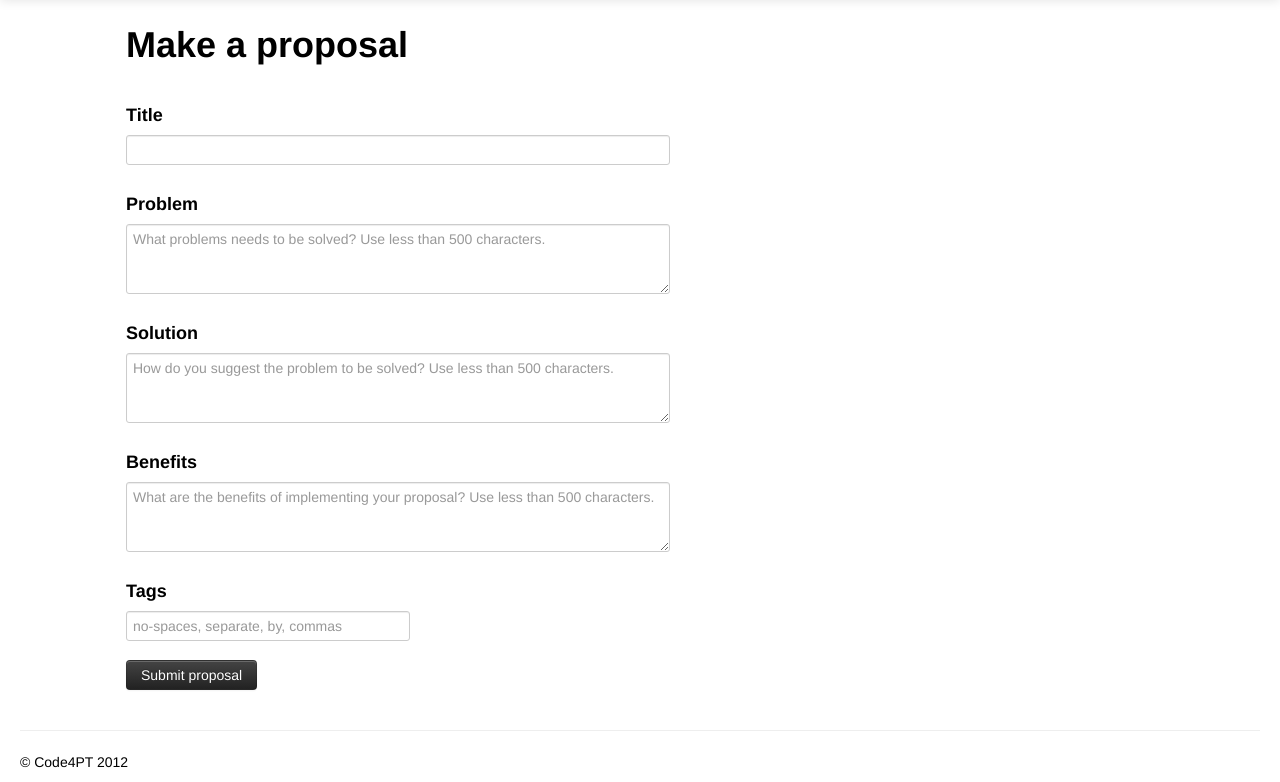
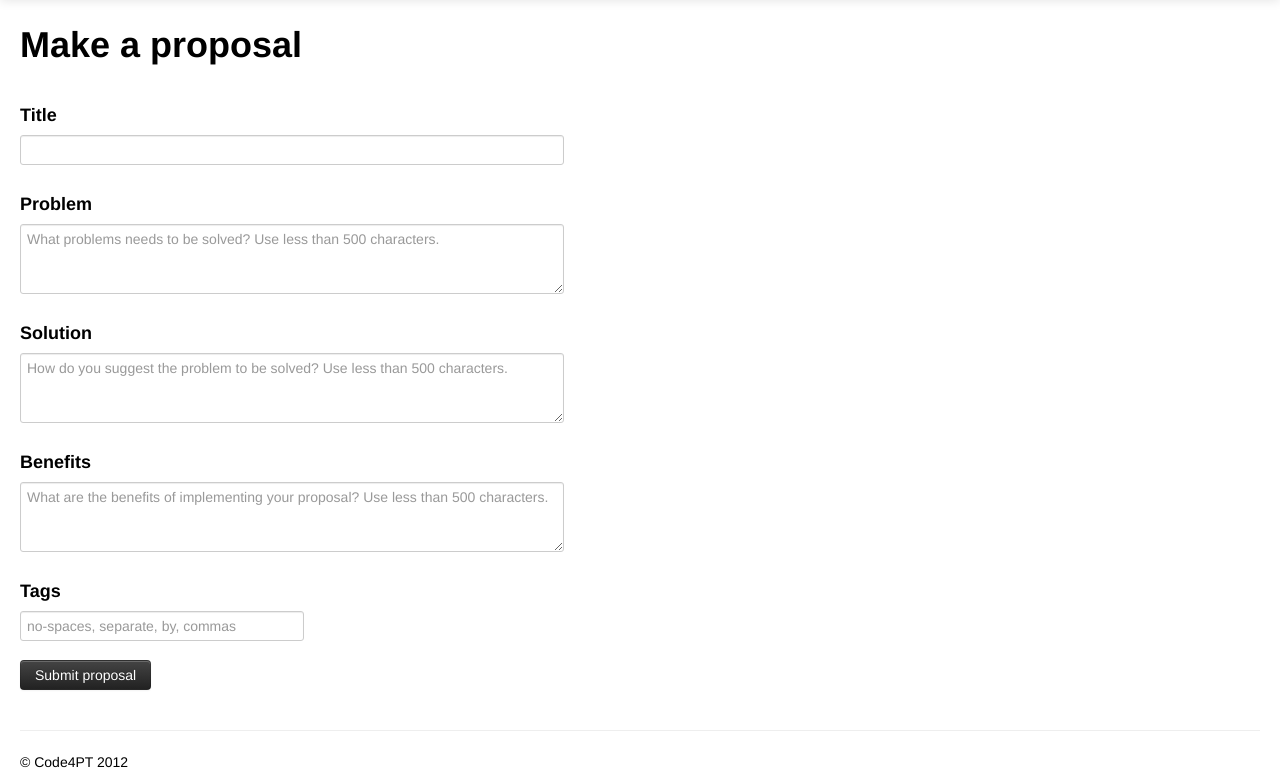
Before and after one commit to code4pt/dcid_django, a Django app: page /parliament/proposals/create/ in a window 1280 px wide. Shown: the part 45-827 px from the top of the page. Run offline with Django 3.2, Linux system fonts and the light colour scheme; some libraries are stand-ins or nearby versions.

Commit message:
extend content-container to use all horizontal space available (span12)

```diff
--- a/templates/parliament/base.html
+++ b/templates/parliament/base.html
@@ -51,12 +51,12 @@
         {% block content-container %}
         <div class="container-fluid">
             <div class="row-fluid">
-                <div class="span1"></div> <!-- left margin -->
-                <div class="span10">
+                <!-- <div class="span1 hidden-mobile"></div> <!-- left margin -->
+                <div class="span12">
                     <!-- Le content -->
                     {% block content %}{% endblock content %}
                 </div>
-                <div class="span1"></div> <!-- right margin -->
+                <!-- <div class="span1 hidden-mobile"></div> <!-- right margin -->
             </div>
             <div class="row-fluid">
                 <div class="span12">
```
